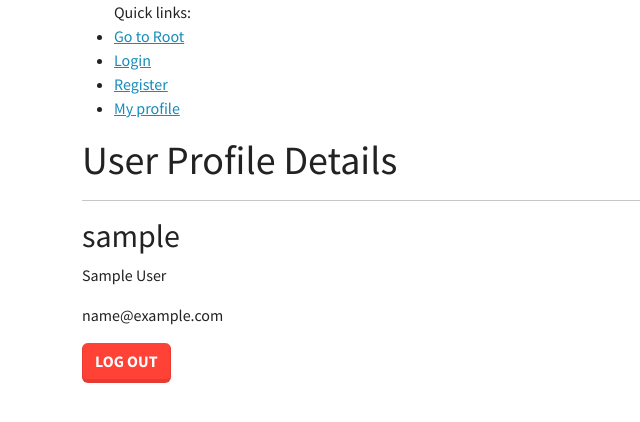
After one commit to michaelpappas/flask-notes, a Flask app: a page that uses templates/base.html in a window 1280 px wide. The commit adds this page. Shown: the top 422 px of the page, without its empty margins (0-640 px from the left). Run offline with Flask 3, Linux system fonts and the light colour scheme; the visitor is signed in with stand-in values (Sample User, id 1); tables that the repository leaves empty hold one stand-in row (values such as "Sample post").

Commit message:
finished part 6

```diff
--- a/app.py
+++ b/app.py
@@ -1,11 +1,8 @@
 """Flask app for Cupcakes"""
 
-from flask import Flask, redirect, render_template, flash, jsonify, request, session
-# from flask_debugtoolbar import DebugToolbarExtension
-
+from flask import Flask, redirect, render_template, flash, session
 from models import db, connect_db, User
-
-from forms import RegisterForm, LoginForm
+from forms import RegisterForm, LoginForm, CSRFProtectForm
 
 app = Flask(__name__)
 app.config['SQLALCHEMY_DATABASE_URI'] = 'postgresql:///fnotes'
@@ -15,8 +12,6 @@ app.config['SQLALCHEMY_ECHO'] = True
 connect_db(app)
 
 app.config['SECRET_KEY'] = "I'LL NEVER TELL!!"
-# app.config['DEBUG_TB_INTERCEPT_REDIRECTS'] = False
-# debug = DebugToolbarExtension(app)
 
 
 @app.get("/")
@@ -35,7 +30,8 @@ def register():
     This form should accept a username, password, email, first_name,
     and last_name.
 
-    POST:
+    POST: Flash message and automatically log the user in and redirect to their
+          profile page.
 
     """
 
@@ -60,7 +56,7 @@ def register():
         session["username"] = user.username
 
         flash("User successfully created!")
-        return redirect("/secret")
+        return redirect(f"/users/{user.username}")
     else:
         return render_template("register.html", form=form)
 
@@ -81,67 +77,34 @@ def login():
 
         if user:
             session["username"] = user.username
-            return redirect("/secret")
+            return redirect(f"/users/{user.username}")
         else:
             form.username.errors = ["Bad name/password"]
 
     return render_template("login.html", form = form)
 
 
-@app.patch("/api/cupcakes/<int:cupcake_id>")
-def update_cupcake(cupcake_id):
-    """update the information on a cupcake
+@app.get("/users/<username>")
+def user_detail(username):
+    """ Displays a template that shows information about that user """
 
-    returns an object with the form
-    {cupcake: {id, flavor, size, rating, image}}. """
+    user = User.query.get_or_404(username)
+    logout_form = CSRFProtectForm()
 
-    cupcake = Cupcake.query.get_or_404(cupcake_id)
-
-    # NOTE: KADEEM SAID WE ARE ON FIRE TODAY 12/12/2022
-    #  QUADRUPLE FIRE
-
-    # BOSS way
-    cupcake.flavor = request.json.get("flavor", cupcake.flavor)
-    cupcake.size = request.json.get("size", cupcake.size)
-    cupcake.rating = request.json.get("rating", cupcake.rating)
-    cupcake.image = request.json.get("image", cupcake.image)
-
-    # NOOB way
-    # flavor = request.json["flavor"] or None
-    # size = request.json["size"] or None
-    # rating = request.json["rating"] or None
-    # image = request.json["image"] or None
-
-    # if flavor:
-    #     cupcake.flavor=flavor
-    # if size:
-    #     cupcake.size=size
-    # if rating:
-    #     cupcake.rating=rating
-    # if image:
-    #     cupcake.image=image
+    if "username" in session:
+        return render_template("user_detail.html", user=user, logout_form=logout_form)
+    else:
+        flash("You need to log in!")
+        return redirect("/")
 
 
-    db.session.commit()
+@app.post("/logout")
+def logout():
+    """ Clears any information from the session and redirect to / """
 
-    serialized = cupcake.serialize()
+    form = CSRFProtectForm()
 
-    return (jsonify(cupcake=serialized), 200)
+    if form.validate_on_submit():
+        session.pop("username", None)
 
-@app.delete("/api/cupcakes/<int:cupcake_id>")
-def delete_cupcake(cupcake_id):
-    """removes cupcake record from table
-    returns {deleted: cupcake-id}"""
-
-    cupcake = Cupcake.query.get_or_404(cupcake_id)
-
-    db.session.delete(cupcake)
-    db.session.commit()
-
-    return (jsonify(deleted=cupcake_id), 200)
-
-@app.get("/")
-def render_homepage():
-    """sets up the root page"""
-
-    return render_template("index.html")
+    return redirect("/")
--- a/forms.py
+++ b/forms.py
@@ -64,3 +64,6 @@ class LoginForm(FlaskForm):
             Length(max=100)
         ]
     )
+
+class CSRFProtectForm(FlaskForm):
+    """Form just for CSRF Protection"""
--- a/models.py
+++ b/models.py
@@ -68,3 +68,6 @@ class User(db.Model):
             return u
         else:
             return False
+
+    def get_fullname(self):
+        return f"{self.first_name} {self.last_name}"
--- a/templates/base.html
+++ b/templates/base.html
@@ -15,6 +15,20 @@
         {% for msg in get_flashed_messages() %}
         {% endfor %}
 
+        <ul>
+            Quick links:
+            <li><a href="/">Go to Root</a></li>
+
+            <li><a href="/login">Login</a></li>
+            <li><a href="/register">Register</a></li>
+
+            <li><a href="/users/{{ session.username }}">My profile</a></li>
+
+        </ul>
+
+
+
+
         {% block content %}{% endblock %}
     </div>
 
--- /dev/null
+++ b/templates/user_detail.html
@@ -0,0 +1,19 @@
+{% extends 'base.html' %}
+
+{% block title %} Profile {% endblock title %}
+
+{% block content %}
+
+<h1>User Profile Details</h1>
+<hr>
+<h2>{{ user.username }}</h2>
+<p>{{ user.get_fullname() }}</p>
+<p>{{ user.email }}</p>
+
+<form method="POST" action="/logout">
+
+  {{ logout_form.hidden_tag() }}
+
+  <button type="submit" class="btn btn-danger">Log out</a>
+</form>
+{% endblock %}
```
